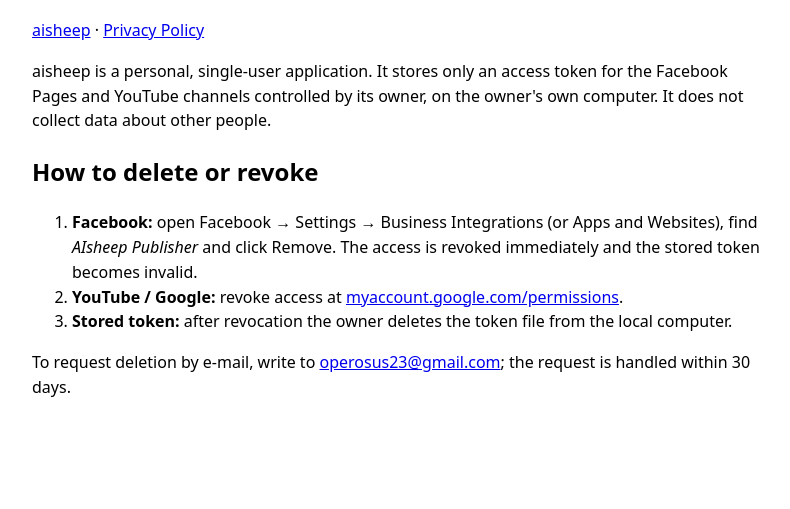
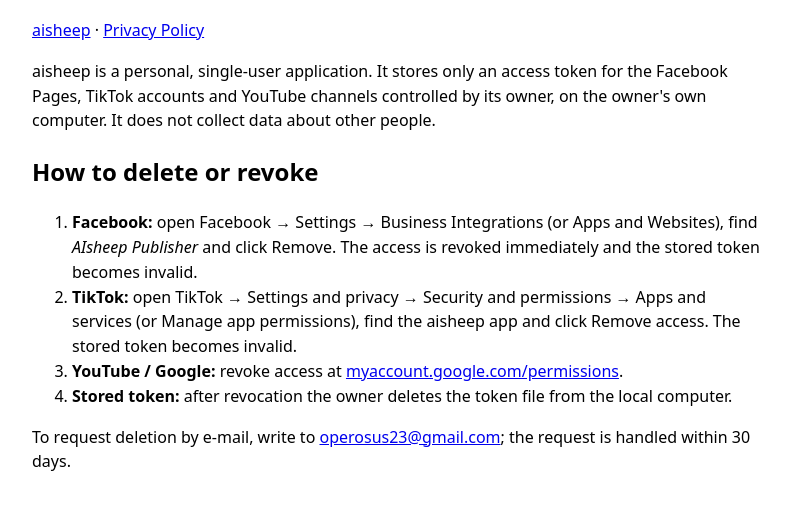
Before and after one commit to michalrimal-spec/aisheep-info, a plain HTML site: page deletion.html in a window 1280 px wide. Shown: the part 85-594 px from the top of the page, without its empty margins (240-1030 px from the left). Drawn offline with Linux system fonts and the light colour scheme.

Commit message:
TikTok: deletion.html
Co-Authored-By: Claude Sonnet 5.5 <noreply@anthropic.com>

```diff
--- a/deletion.html
+++ b/deletion.html
@@ -11,7 +11,7 @@
 <p><a href="index.html">aisheep</a> &middot; <a href="privacy.html">Privacy Policy</a></p>
 
 <p>aisheep is a personal, single-user application. It stores only an access token for the
-Facebook Pages and YouTube channels controlled by its owner, on the owner's own computer.
+Facebook Pages, TikTok accounts and YouTube channels controlled by its owner, on the owner's own computer.
 It does not collect data about other people.</p>
 
 <h2>How to delete or revoke</h2>
@@ -19,6 +19,7 @@ It does not collect data about other people.</p>
 <li><strong>Facebook:</strong> open Facebook &rarr; Settings &rarr; Business Integrations
 (or Apps and Websites), find <em>AIsheep Publisher</em> and click Remove. The access is revoked
 immediately and the stored token becomes invalid.</li>
+<li><strong>TikTok:</strong> open TikTok &rarr; Settings and privacy &rarr; Security and permissions &rarr; Apps and services (or Manage app permissions), find the aisheep app and click Remove access. The stored token becomes invalid.</li>
 <li><strong>YouTube / Google:</strong> revoke access at
 <a href="https://myaccount.google.com/permissions">myaccount.google.com/permissions</a>.</li>
 <li><strong>Stored token:</strong> after revocation the owner deletes the token file from the
```
